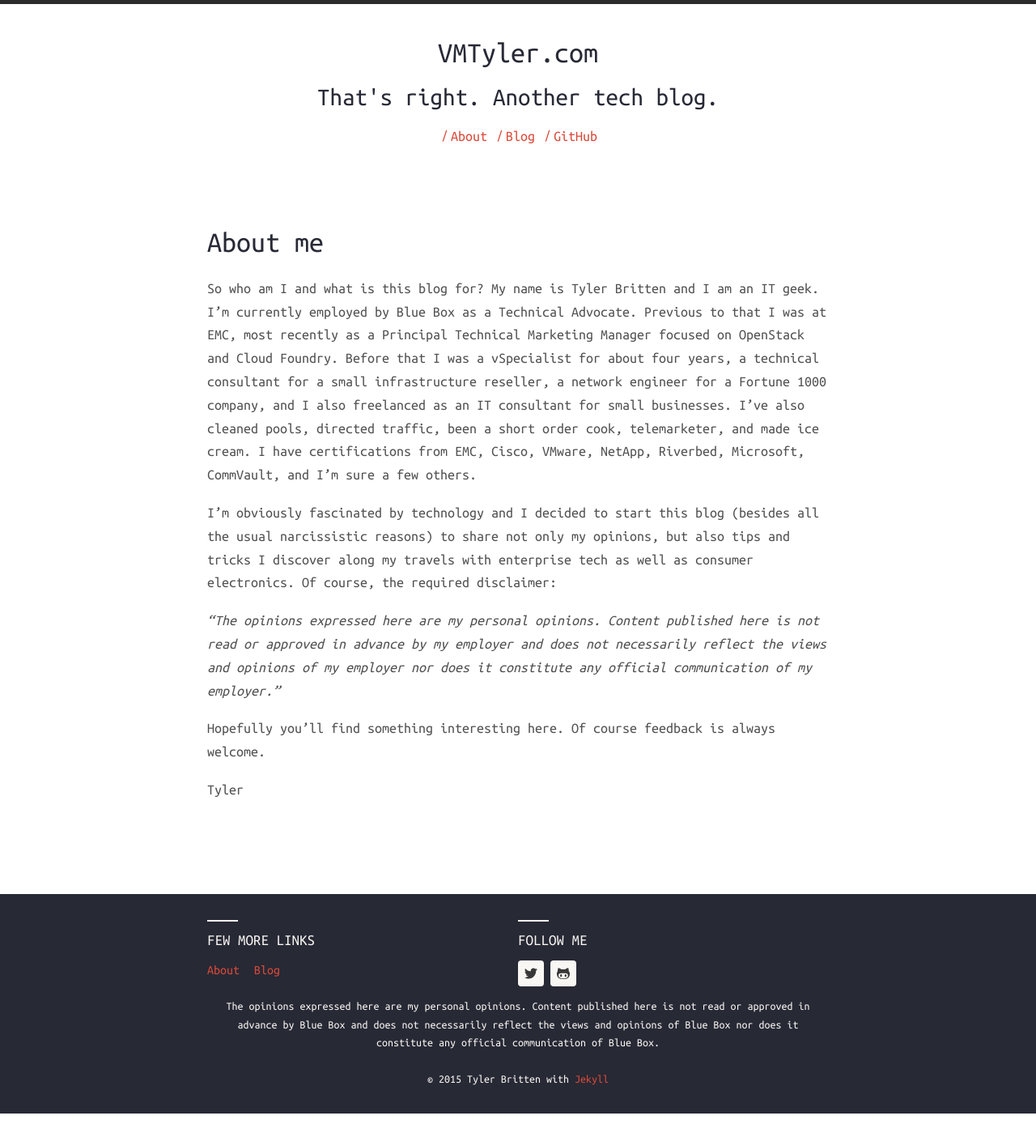
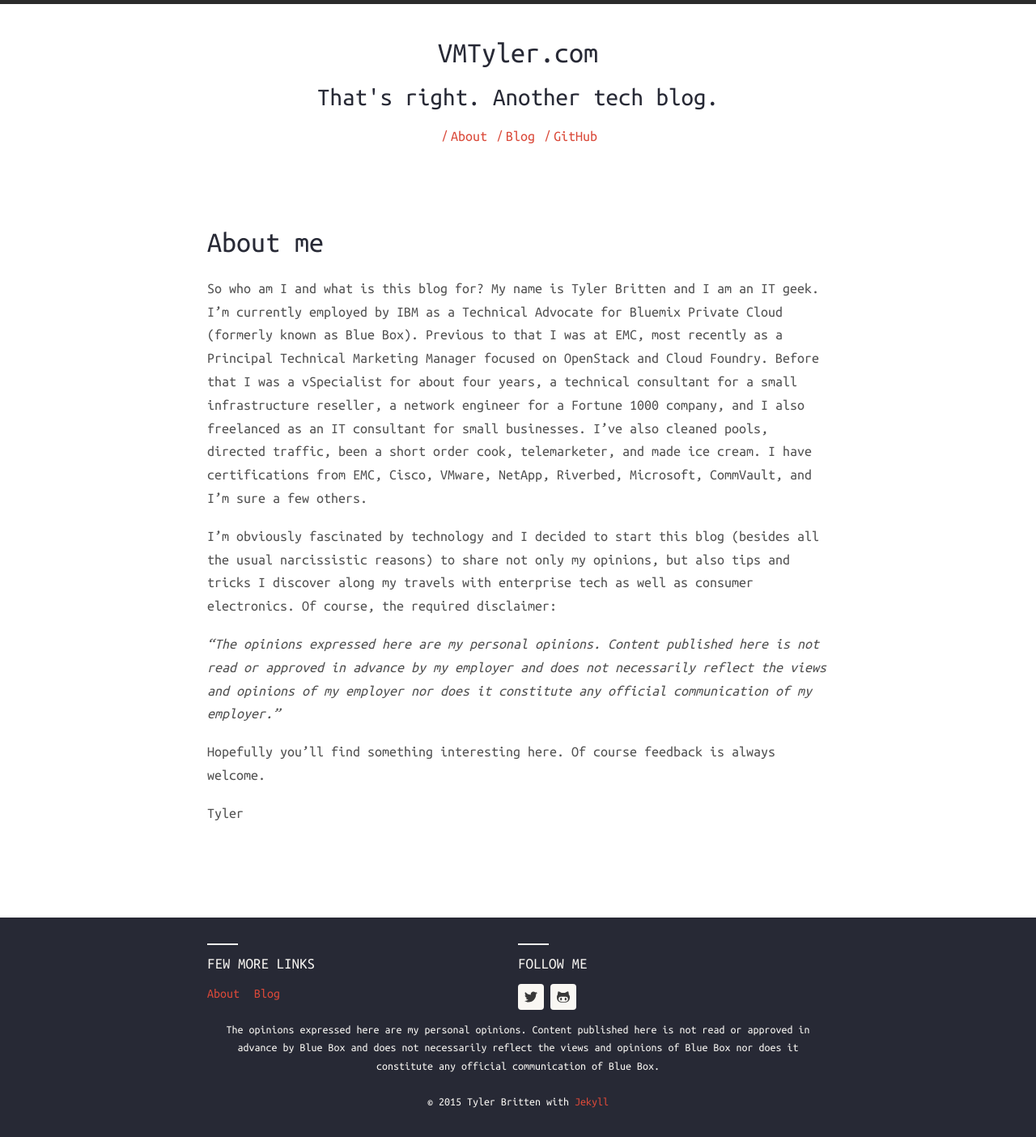
Before and after one commit to tybritten/vmtyler.github.io, a Jekyll site: the page built from about.md, in a window 1280 px wide. Shown: the whole page at 81% size. Built offline with Jekyll 4.4.1, drawn with Linux system fonts in a browser that asks for light colours; nearby versions of some CDN libraries; before the commit the page ends 1375 px from its top, so only the background shows below that.

Commit message:
Updated About

```diff
--- a/about.md
+++ b/about.md
@@ -4,7 +4,7 @@
 permalink: /about/
 ---
 
-So who am I and what is this blog for? My name is Tyler Britten and I am an IT geek. I’m currently employed by Blue Box as a Technical Advocate. Previous to that I was at EMC, most recently as a Principal Technical Marketing Manager focused on OpenStack and Cloud Foundry. Before that I was a vSpecialist for about four years, a technical consultant for a small infrastructure reseller, a network engineer for a Fortune 1000 company, and I also freelanced as an IT consultant for small businesses. I’ve also cleaned pools, directed traffic, been a short order cook, telemarketer, and made ice cream. I have certifications from EMC, Cisco, VMware, NetApp, Riverbed, Microsoft, CommVault, and I'm sure a few others.
+So who am I and what is this blog for? My name is Tyler Britten and I am an IT geek. I’m currently employed by IBM as a Technical Advocate for Bluemix Private Cloud (formerly known as Blue Box). Previous to that I was at EMC, most recently as a Principal Technical Marketing Manager focused on OpenStack and Cloud Foundry. Before that I was a vSpecialist for about four years, a technical consultant for a small infrastructure reseller, a network engineer for a Fortune 1000 company, and I also freelanced as an IT consultant for small businesses. I’ve also cleaned pools, directed traffic, been a short order cook, telemarketer, and made ice cream. I have certifications from EMC, Cisco, VMware, NetApp, Riverbed, Microsoft, CommVault, and I'm sure a few others.
 
 I’m obviously fascinated by technology and I decided to start this blog (besides all the usual narcissistic reasons) to share not only my opinions, but also tips and tricks I discover along my travels with enterprise tech as well as consumer electronics. Of course, the required disclaimer:
 
```
